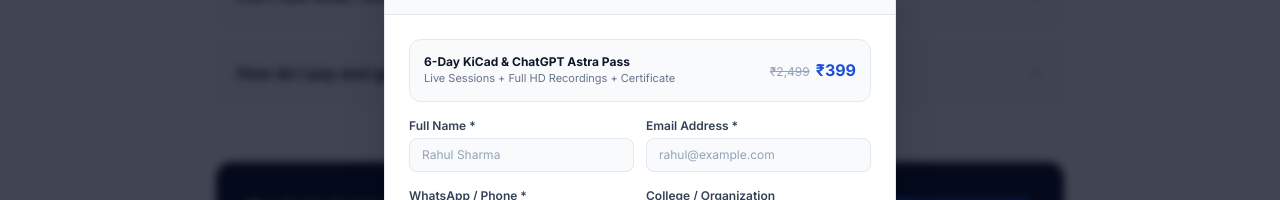
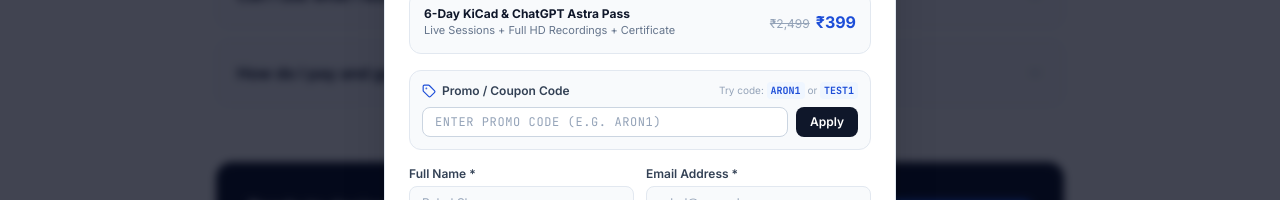
Before and after one commit to EmmiBot123/pcbcourse, a React (Vite) app: page / in a window 1280 px wide. Both pictures are taken after a click on the button "Enroll Now via Razorpay". Shown: the part 9199-9399 px from the top of the page. Built offline with nearby package versions, Linux system fonts and the light colour scheme; no server answers.

Commit message:
feat: add promo code support reducing checkout amount to ₹1 for ARON1 or TEST1

```diff
--- a/src/components/CheckoutModal.tsx
+++ b/src/components/CheckoutModal.tsx
@@ -8,12 +8,13 @@
   ShieldCheck,
   Mail,
   RefreshCw,
-  Loader2
+  Loader2,
+  Tag
 } from 'lucide-react';
 import confetti from 'canvas-confetti';
 import { COURSE_INFO } from '../data/courseData';
 import { RegistrationData } from '../types';
-import { processRazorpayPayment, PaymentResult } from '../services/payment';
+import { processRazorpayPayment, PaymentResult, defaultRazorpayConfig } from '../services/payment';
 import { sendStudentConfirmationEmail } from '../services/emailService';
 
 interface CheckoutModalProps {
@@ -38,6 +39,48 @@
   const [emailStatus, setEmailStatus] = useState<'idle' | 'sending' | 'sent' | 'failed'>('idle');
   const [emailError, setEmailError] = useState<string | null>(null);
 
+  // Promo Code States
+  const [promoInput, setPromoInput] = useState('');
+  const [appliedPromo, setAppliedPromo] = useState<string | null>(null);
+  const [promoMessage, setPromoMessage] = useState<{ type: 'success' | 'error'; text: string } | null>(null);
+  const [paidAmount, setPaidAmount] = useState<number>(COURSE_INFO.price);
+
+  const originalPrice = COURSE_INFO.price; // ₹399
+  const currentPrice = appliedPromo ? 1 : originalPrice; // ₹1 if promo applied
+  const discountAmount = originalPrice - currentPrice;
+
+  // Accepted promo codes (e.g. ARON1, TEST1, ASTRA1, VIP1, etc. or anything ending with 1)
+  const validPromoCodes = ['ARON1', 'TEST1', 'ASTRA1', 'VIP1', 'PCB1', 'KICAD1', '1RS', 'PROMO1', 'ONE'];
+
+  const handleApplyPromo = (e: React.MouseEvent) => {
+    e.preventDefault();
+    const cleanCode = promoInput.trim().toUpperCase();
+    if (!cleanCode) {
+      setPromoMessage({ type: 'error', text: 'Please enter a promo code.' });
+      return;
+    }
+
+    if (validPromoCodes.includes(cleanCode) || cleanCode.endsWith('1') || cleanCode === 'ARON' || cleanCode === 'TEST') {
+      setAppliedPromo(cleanCode);
+      setPromoMessage({ type: 'success', text: `Promo code "${cleanCode}" applied! Payable amount is now ₹1.` });
+      confetti({
+        particleCount: 50,
+        spread: 50,
+        origin: { y: 0.65 },
+        colors: ['#10b981', '#2563eb', '#d97706'],
+      });
+    } else {
+      setPromoMessage({ type: 'error', text: 'Invalid code. Try ARON1 or TEST1.' });
+    }
+  };
+
+  const handleRemovePromo = (e: React.MouseEvent) => {
+    e.preventDefault();
+    setAppliedPromo(null);
+    setPromoInput('');
+    setPromoMessage(null);
+  };
+
   if (!isOpen) return null;
 
   const handleInputChange = (e: React.ChangeEvent<HTMLInputElement | HTMLSelectElement>) => {
@@ -48,11 +91,11 @@
     if (errorMessage) setErrorMessage(null);
   };
 
-  const dispatchEmail = async (result: PaymentResult) => {
+  const dispatchEmail = async (result: PaymentResult, amount: number = currentPrice) => {
     setEmailStatus('sending');
     setEmailError(null);
     try {
-      const res = await sendStudentConfirmationEmail(formData, result);
+      const res = await sendStudentConfirmationEmail(formData, result, amount);
       if (res.success) {
         setEmailStatus('sent');
       } else {
@@ -76,12 +119,19 @@
     setErrorMessage(null);
 
     try {
-      const result = await processRazorpayPayment(formData);
+      // Pass the effective amount (₹1 if promo code applied, else ₹399)
+      const effectiveAmount = currentPrice;
+      const result = await processRazorpayPayment(formData, {
+        ...defaultRazorpayConfig,
+        amount: effectiveAmount,
+      });
+
       if (result.success) {
         setPaymentSuccess(result);
+        setPaidAmount(effectiveAmount);
 
         // Automated EmailJS student confirmation dispatch with reactive status
-        dispatchEmail(result);
+        dispatchEmail(result, effectiveAmount);
 
         confetti({
           particleCount: 80,
@@ -158,7 +208,9 @@
                 </div>
                 <div className="flex justify-between border-b border-slate-200 dark:border-slate-800 pb-1.5">
                   <span className="text-slate-500">Amount Paid:</span>
-                  <span className="text-brand-primaryText font-bold">₹{COURSE_INFO.price}</span>
+                  <span className="text-brand-primaryText font-bold">
+                    ₹{paidAmount} {appliedPromo && <span className="text-[10px] text-emerald-600 dark:text-emerald-400 font-normal">({appliedPromo} applied)</span>}
+                  </span>
                 </div>
                 <div className="flex justify-between items-center pt-0.5">
                   <span className="text-slate-500">Payment ID:</span>
@@ -273,8 +325,76 @@
                 </div>
                 <div className="text-right">
                   <span className="text-xs text-slate-400 line-through mr-1.5">₹2,499</span>
-                  <span className="text-base font-bold text-brand-primaryText">₹{COURSE_INFO.price}</span>
+                  {appliedPromo ? (
+                    <span className="inline-flex items-center gap-1.5">
+                      <span className="text-xs text-slate-400 line-through">₹{originalPrice}</span>
+                      <span className="text-base font-bold text-emerald-600 dark:text-emerald-400">₹{currentPrice}</span>
+                    </span>
+                  ) : (
+                    <span className="text-base font-bold text-brand-primaryText">₹{originalPrice}</span>
+                  )}
                 </div>
+              </div>
+
+              {/* Promo Code Box */}
+              <div className="p-3 rounded-xl bg-slate-50 dark:bg-slate-900 border border-slate-200 dark:border-slate-800 space-y-2">
+                <div className="flex items-center justify-between">
+                  <span className="text-xs font-semibold text-slate-700 dark:text-slate-300 flex items-center gap-1.5">
+                    <Tag className="w-3.5 h-3.5 text-brand-primaryText" />
+                    Promo / Coupon Code
+                  </span>
+                  {appliedPromo ? (
+                    <span className="text-[10px] font-bold text-emerald-700 dark:text-emerald-300 bg-emerald-100 dark:bg-emerald-950/60 px-2 py-0.5 rounded border border-emerald-200 dark:border-emerald-800">
+                      ₹{discountAmount} SAVED
+                    </span>
+                  ) : (
+                    <span className="text-[10px] text-slate-400">
+                      Try code: <code className="text-brand-primaryText font-bold bg-blue-50 dark:bg-blue-950/50 px-1 py-0.5 rounded">ARON1</code> or <code className="text-brand-primaryText font-bold bg-blue-50 dark:bg-blue-950/50 px-1 py-0.5 rounded">TEST1</code>
+                    </span>
+                  )}
+                </div>
+
+                {!appliedPromo ? (
+                  <div className="flex gap-2">
+                    <input
+                      type="text"
+                      value={promoInput}
+                      onChange={(e) => {
+                        setPromoInput(e.target.value);
+                        if (promoMessage) setPromoMessage(null);
+                      }}
+                      placeholder="Enter promo code (e.g. ARON1)"
+                      className="flex-1 px-3 py-1.5 font-mono uppercase tracking-wider rounded-lg bg-white dark:bg-slate-800 border border-slate-300 dark:border-slate-700 text-slate-900 dark:text-white placeholder-slate-400 text-xs focus:border-brand-primary focus:outline-none"
+                    />
+                    <button
+                      type="button"
+                      onClick={handleApplyPromo}
+                      className="px-3.5 py-1.5 rounded-lg bg-slate-900 hover:bg-slate-800 dark:bg-blue-600 dark:hover:bg-blue-500 text-white font-semibold text-xs transition-colors shadow-xs"
+                    >
+                      Apply
+                    </button>
+                  </div>
+                ) : (
+                  <div className="flex items-center justify-between p-2 rounded-lg bg-emerald-50 dark:bg-emerald-950/40 border border-emerald-200 dark:border-emerald-800 text-xs">
+                    <div className="flex items-center gap-1.5 text-emerald-800 dark:text-emerald-300 font-semibold">
+                      <Check className="w-3.5 h-3.5 text-emerald-600 dark:text-emerald-400" />
+                      <span>Code <strong>{appliedPromo}</strong> active &bull; Total is ₹1</span>
+                    </div>
+                    <button
+                      type="button"
+                      onClick={handleRemovePromo}
+                      className="text-[11px] text-red-600 dark:text-red-400 hover:underline font-medium ml-2"
+                    >
+                      Remove
+                    </button>
+                  </div>
+                )}
+
+                {promoMessage && !appliedPromo && (
+                  <p className={`text-[11px] ${promoMessage.type === 'error' ? 'text-red-500' : 'text-emerald-600'}`}>
+                    {promoMessage.text}
+                  </p>
+                )}
               </div>
 
               {/* Form fields */}
@@ -388,7 +508,7 @@
                     </span>
                   ) : (
                     <span className="flex items-center gap-1.5">
-                      <span>Proceed to Pay ₹{COURSE_INFO.price}</span>
+                      <span>Proceed to Pay ₹{currentPrice}</span>
                       <ArrowRight className="w-4 h-4" />
                     </span>
                   )}
--- a/src/services/emailService.ts
+++ b/src/services/emailService.ts
@@ -30,6 +30,7 @@
 export async function sendStudentConfirmationEmail(
   data: RegistrationData,
   payment: PaymentResult,
+  amount: number = 399,
   config: EmailJSConfig = defaultEmailJSConfig
 ): Promise<EmailSendResult> {
   if (!config.serviceId || !config.templateId || !config.publicKey) {
@@ -67,8 +68,8 @@
       course_title: 'ChatGPT Astra + AI Co-pilot in KiCad Masterclass',
       course_dates: courseDates,
       course_time: courseTime,
-      amount_paid: '₹399.00',
-      price: '399',
+      amount_paid: `₹${amount}.00`,
+      price: `${amount}`,
       units: '1',
       item: 'ChatGPT Astra + AI Co-pilot in KiCad Masterclass (6 Live Sessions)',
 
@@ -76,12 +77,12 @@
       cost: {
         shipping: '0.00',
         tax: '0.00',
-        total: '399.00',
+        total: `${amount}.00`,
       },
       orders: [
         {
           name: 'ChatGPT Astra + AI Co-pilot in KiCad Masterclass (6 Live Sessions)',
-          price: '399',
+          price: `${amount}`,
           units: '1',
           image_url: 'https://images.unsplash.com/photo-1518770660439-4636190af475?w=120&auto=format&fit=crop&q=80',
         },
```
Also changed, not shown: email-template.html (line endings or trailing spaces).
